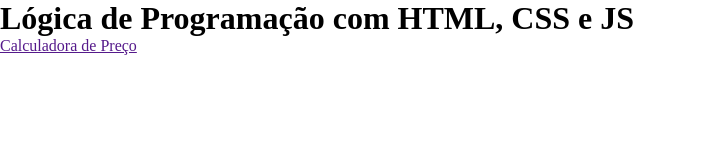
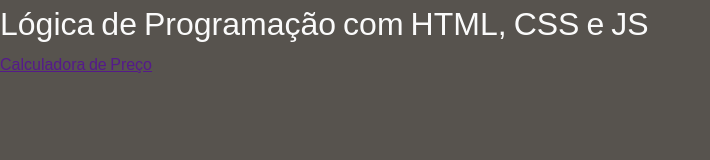
Before and after one commit to 7klucass/atv9, a plain HTML site: page index.html in a window 1280 px wide. Shown: the whole page, without its empty margins (0-710 px from the left). Drawn offline with Linux system fonts and the light colour scheme.

Commit message:
style: add body and nav styles

```diff
--- a/style.css
+++ b/style.css
@@ -2,4 +2,17 @@
     padding: 0;
     margin: 0;
     box-sizing: border-box;
+    font-family: "Noto Sans Marchen", sans-serif;
+    font-weight: 400;
+    font-style: normal;
 }
+
+:root{
+    --main-background: #57534e;
+    --text-color: #fafafa
+}
+
+body{
+    background: var(--main-background);
+    color: var(--text-color)
+}
```
